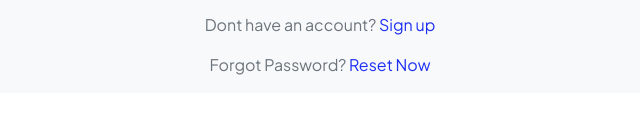
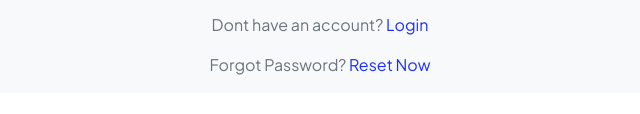
Before and after one commit to abpenalba/BTTF, a plain HTML site: page login.html in a window 1280 px wide. Shown: the part 544-658 px from the top of the page, 320-960 px from the left. Drawn offline with nearby package versions, Linux system fonts and the light colour scheme.

Commit message:
changed signup to login text in the login html

```diff
--- a/login.html
+++ b/login.html
@@ -76,7 +76,7 @@
                                 </div>
                             </form>
                              <p class="text-center text-muted px-5">
-                                Dont have an account? <a href="register.html" class="text-decoration-none">Sign up</a>
+                                Dont have an account? <a href="register.html" class="text-decoration-none">Login</a>
                             </p>
                               <p class="text-center text-muted px-5">
                                 Forgot Password? <a href="#" class="text-decoration-none">Reset Now</a>
```
